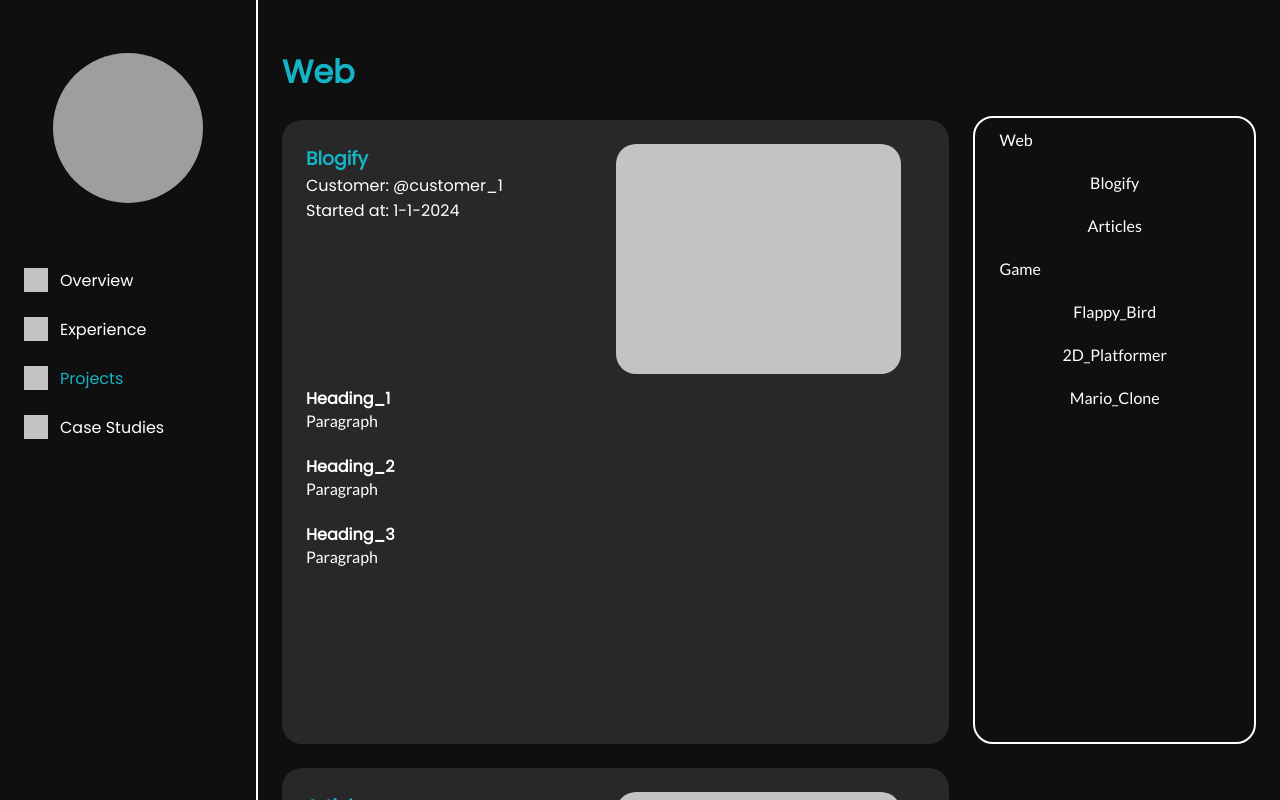
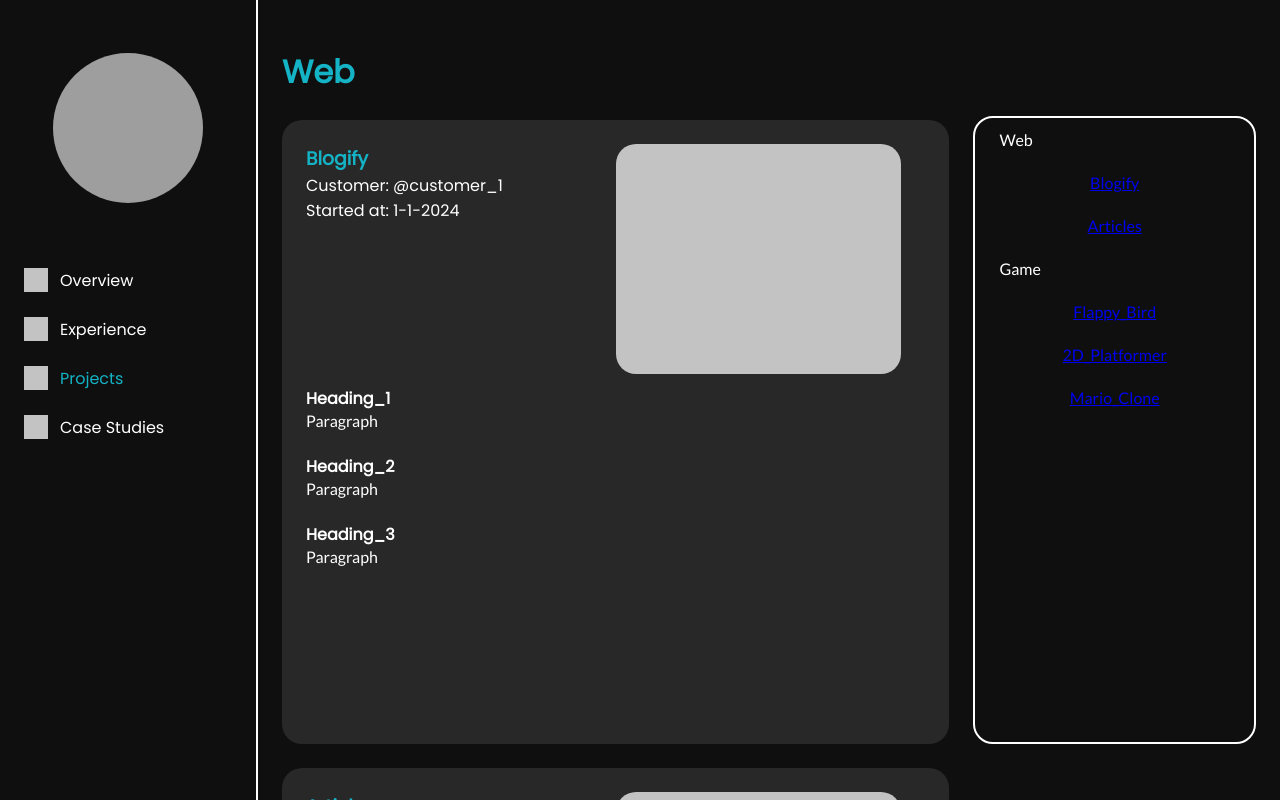
Before and after one commit to ChuzaWick420/Dashboard, a React (Vite) app: page /projects in a window 1280 px wide. Built offline with nearby package versions, Linux system fonts and the light colour scheme; grey boxes are pictures that could not be loaded.

Commit message:
Added links for navigation

```diff
--- a/src/pages/projects/projects.jsx
+++ b/src/pages/projects/projects.jsx
@@ -6,7 +6,9 @@ import { windowSize } from "../layout/layout";
 function NavProjectOption (props) {
     return (
         <div className="nav_option">
-            <p>{props.proj_name}</p>
+            <a href={`#${props.proj_id}`}>
+                <p>{props.proj_name}</p>
+            </a>
         </div>
     );
 };
@@ -24,7 +26,7 @@ function NavCategory(props) {
             if (current_key == props.Heading) {
                 for (let project of obj[current_key]){
                     projects_list.push(
-                        <NavProjectOption key={obj[current_key].indexOf(project)} proj_name={project.name} />
+                        <NavProjectOption key={obj[current_key].indexOf(project)} proj_name={project.name} proj_id={project.id} />
                     );
                 }
             }
```
